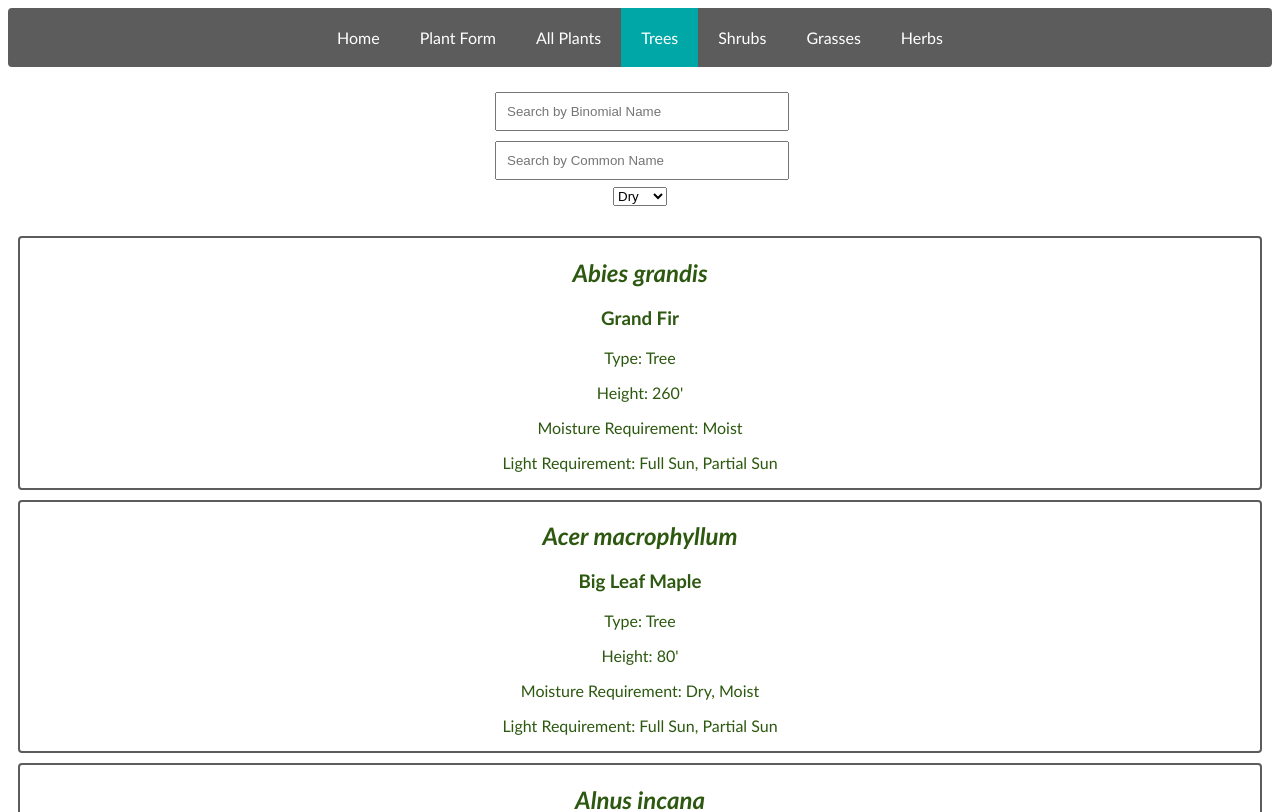
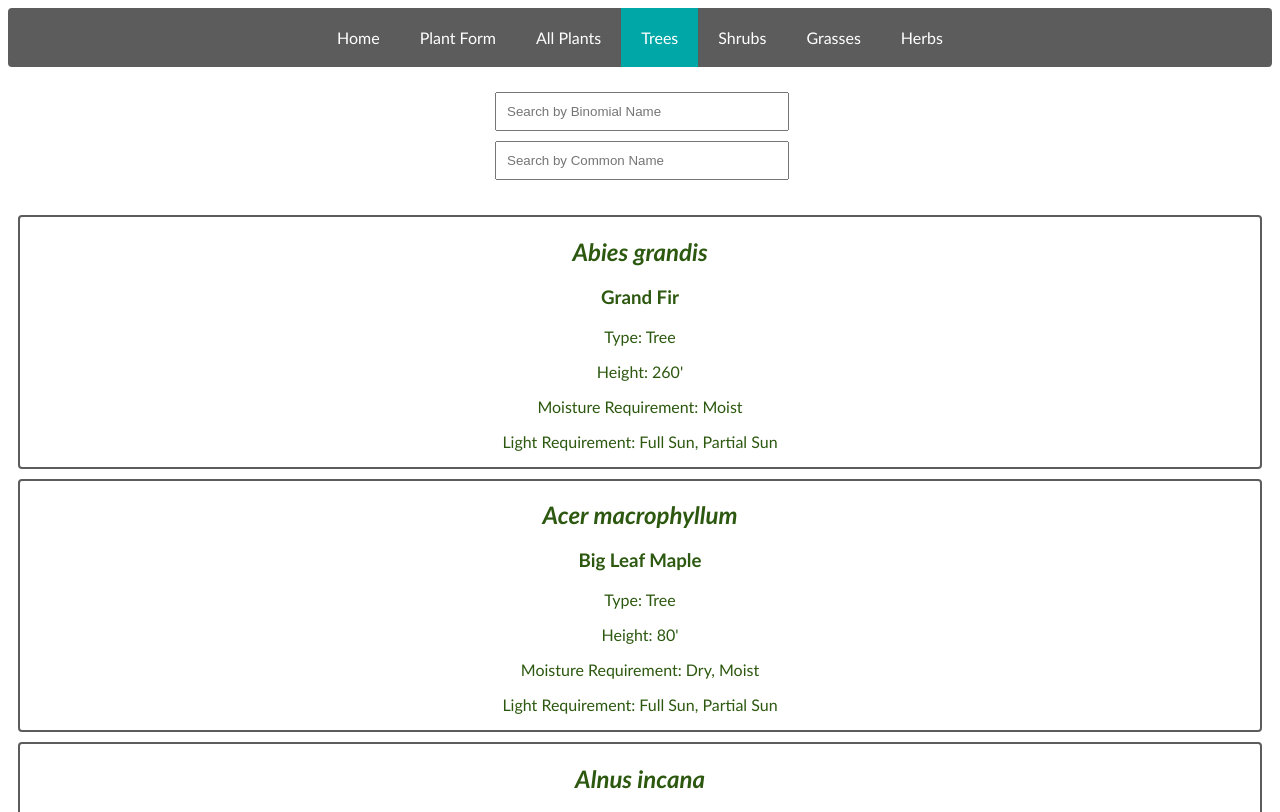
Before and after one commit to cody-barker/portland-native-plant-list-react, a React (Create React App) app: page /trees in a window 1280 px wide. Shown: the top 812 px of the page. Built offline with nearby package versions, Linux system fonts and the light colour scheme; data requests are answered from the project's data file.

Commit message:
migrating back to just binomial and common name search for master branch

```diff
--- a/src/AllPlants.js
+++ b/src/AllPlants.js
@@ -2,17 +2,17 @@ import React from 'react'
 import Plant from './Plant'
 import Search from './Search'
 
-function AllPlants({biSearch, comSearch, handleBiNameSearchState, handleComNameSearchState, compare, allPlants, moistSearch, handleMoistSearchState}) {
+function AllPlants({biSearch, comSearch, handleBiNameSearchState, handleComNameSearchState, compare, allPlants}) {
 
     const plantsSorted = [...allPlants].sort(compare)
     const allPlantsComps = plantsSorted.map(plant => <Plant plant={plant} key={plant.id}/>)
-    const plantSearch = plantsSorted.filter(plant => plant.binomialName.split(" ").join("").toLowerCase().includes(biSearch.toLowerCase()) && plant.commonName.split(" ").join("").toLowerCase().includes(comSearch.toLowerCase()) && plant.moistureRequirement.split(" ").join("").toLowerCase().includes(moistSearch.toLowerCase()))
+    const plantSearch = plantsSorted.filter(plant => plant.binomialName.split(" ").join("").toLowerCase().includes(biSearch.toLowerCase()) && plant.commonName.split(" ").join("").toLowerCase().includes(comSearch.toLowerCase()))
     const searchComps = plantSearch.map(plant => <Plant plant={plant} key={plant.id}/>)
 
     return(
         <div>
-            <Search handleBiNameSearchState={handleBiNameSearchState} handleComNameSearchState={handleComNameSearchState} biSearch={biSearch} comSearch={comSearch} moistSearch={moistSearch} handleMoistSearchState={handleMoistSearchState}/>
-            {biSearch === "" && comSearch === "" && moistSearch === "" ? allPlantsComps : searchComps}
+            <Search handleBiNameSearchState={handleBiNameSearchState} handleComNameSearchState={handleComNameSearchState} biSearch={biSearch} comSearch={comSearch}/>
+            {biSearch === "" && comSearch === "" ? allPlantsComps : searchComps}
         </div>
     )
 }
--- a/src/App.js
+++ b/src/App.js
@@ -15,7 +15,6 @@ function App() {
   const [allPlants, setAllPlants] = useState([])
   const [biSearch, setBiSearch] = useState("")
   const [comSearch, setComSearch] = useState("")
-  const [moistSearch, setMoistSearch] = useState("")
 
   function handleBiNameSearchState(e) {
     setBiSearch(e.target.value)
@@ -23,10 +22,6 @@ function App() {
 
   function handleComNameSearchState(e) {
     setComSearch(e.target.value)
-  }
-
-  function handleMoistSearchState(e) {
-    setMoistSearch(e.target.value)
   }
 
   useEffect(() => {
@@ -56,7 +51,7 @@ function App() {
           <PlantForm allPlants={allPlants} setAllPlants={setAllPlants}/>
         </Route>
         <Route path="/allplants">
-          <AllPlants allPlants={allPlants} compare={compare} handleBiNameSearchState={handleBiNameSearchState} handleComNameSearchState={handleComNameSearchState} biSearch={biSearch} comSearch={comSearch} moistSearch={moistSearch} handleMoistSearchState={handleMoistSearchState}/>
+          <AllPlants allPlants={allPlants} compare={compare} handleBiNameSearchState={handleBiNameSearchState} handleComNameSearchState={handleComNameSearchState} biSearch={biSearch} comSearch={comSearch}/>
         </Route>
         <Route path="/trees">
           <Trees allPlants={allPlants} compare={compare} handleBiNameSearchState={handleBiNameSearchState} handleComNameSearchState={handleComNameSearchState} biSearch={biSearch} comSearch={comSearch}/>
--- a/src/Search.js
+++ b/src/Search.js
@@ -1,16 +1,11 @@
 import React from 'react'
 
-function Search({biSearch, comSearch, handleBiNameSearchState, handleComNameSearchState, handleMoistSearchState, moistSearch}) {
+function Search({biSearch, comSearch, handleBiNameSearchState, handleComNameSearchState}) {
 
     return(
         <form>
             <input onChange={handleBiNameSearchState} type="text" placeholder="Search by Binomial Name" value={biSearch}></input>
             <input onChange={handleComNameSearchState} type="text" placeholder="Search by Common Name" value={comSearch}></input>
-            <select onChange={handleMoistSearchState} type="text" placeholder="Search by Moisture Requirement" value={moistSearch}>
-                <option value="Dry">Dry</option>
-                <option value="Moist">Moist</option>
-                <option value="Wet">Wet</option>
-            </select>
         </form>
     )
 }
```
